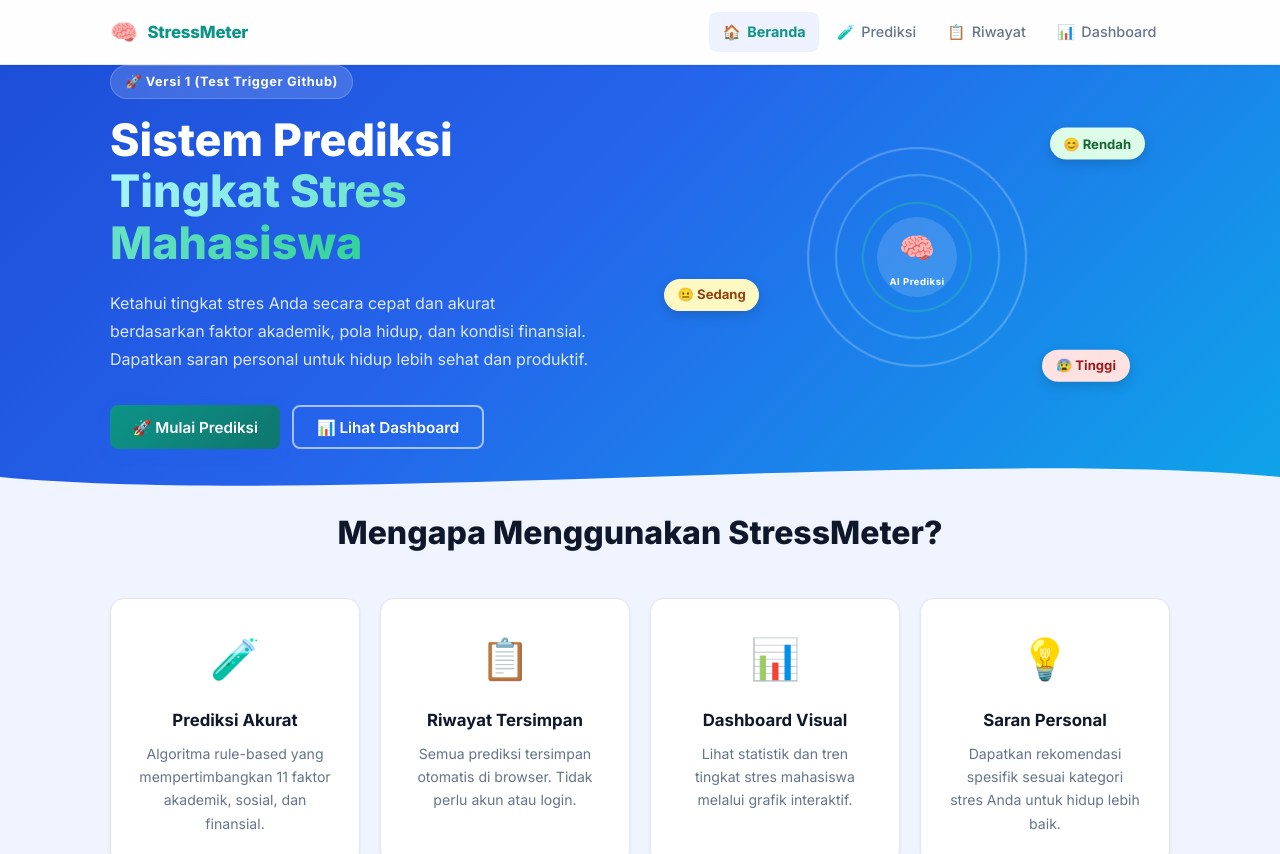
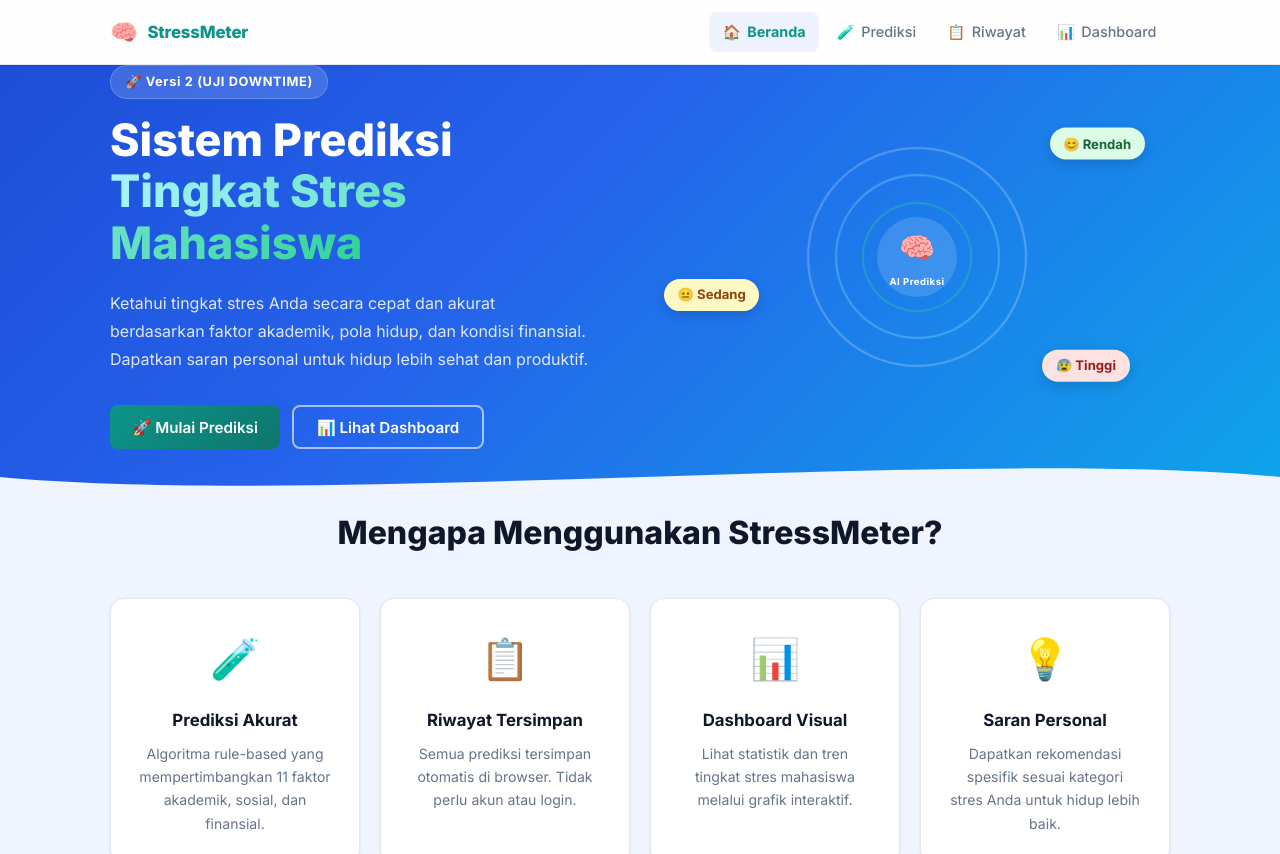
Before and after one commit to Frztyo/Tugas-Akhir, a React (Vite) app in the folder src/: page / in a window 1280 px wide. Shown: the top 854 px of the page. Built offline with nearby package versions, Linux system fonts and the light colour scheme.

Commit message:
uji downtime

```diff
--- a/src/src/pages/Home.jsx
+++ b/src/src/pages/Home.jsx
@@ -42,7 +42,7 @@ export default function Home() {
       <section className="hero">
         <div className="container hero-inner">
           <div className="hero-text fade-up">
-            <div className="hero-chip">🚀 Versi 1 (Test Trigger Github)</div>
+            <div className="hero-chip">🚀 Versi 2 (UJI DOWNTIME)</div>
             <h1 className="hero-title">
               Sistem Prediksi<br />
               <span className="gradient-text">Tingkat Stres Mahasiswa</span>
```
